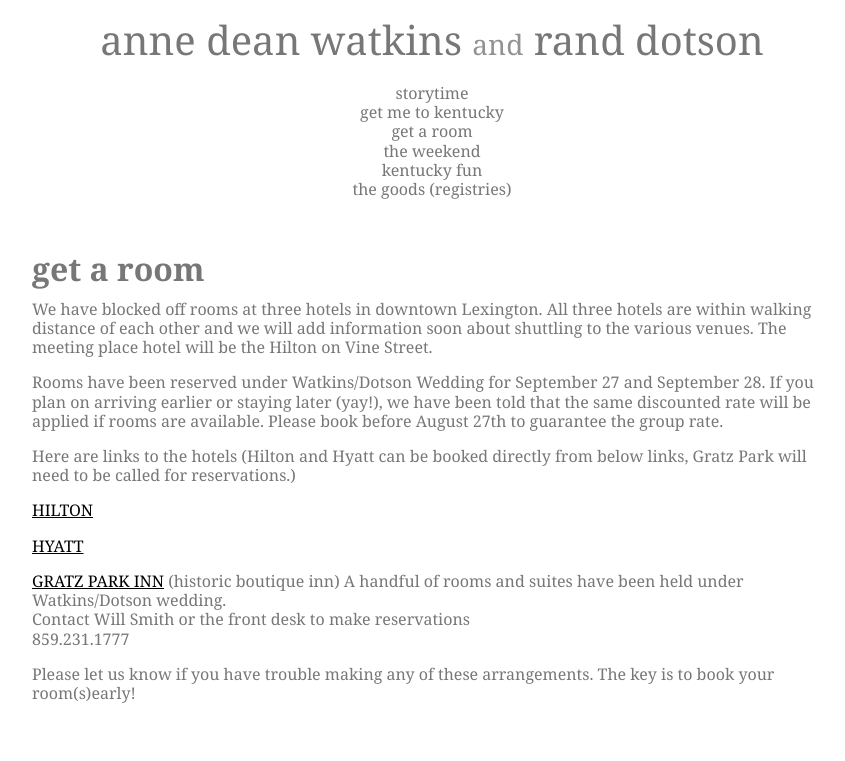
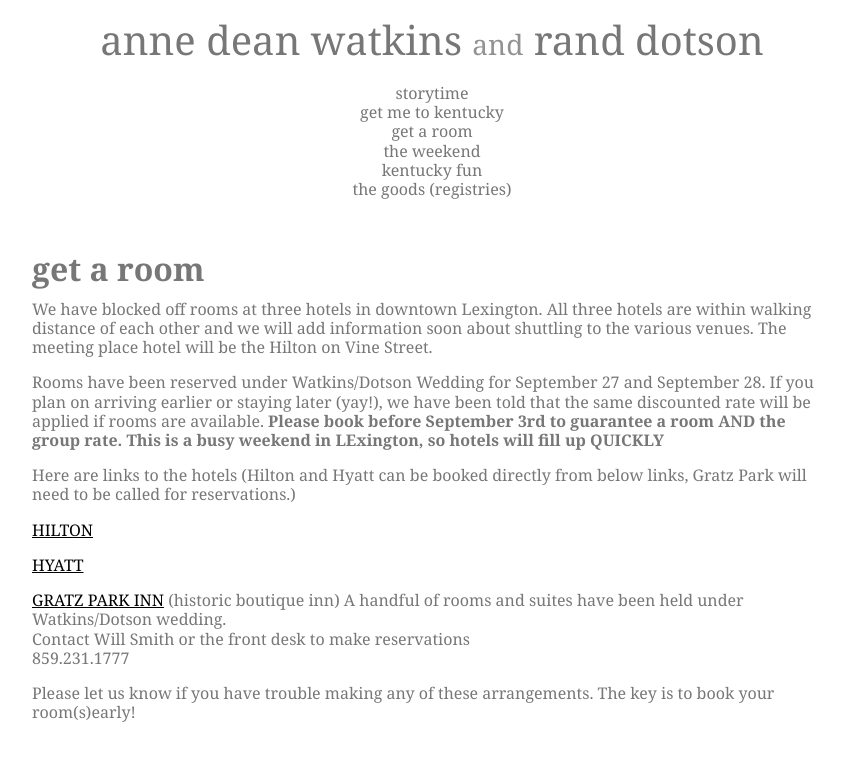
Before and after one commit to nikolaiwarner/annedeanandrand.com, a Jekyll site: the page built from room.md, in a window 1280 px wide. Shown: the top 761 px of the page, without its empty margins (208-1053 px from the left). Built offline with Jekyll 4.4.1, drawn with Linux system fonts in a browser that asks for light colours.

Commit message:
Update room.md

```diff
--- a/room.md
+++ b/room.md
@@ -9,7 +9,7 @@ We have blocked off rooms at three hotels in downtown Lexington. All three hotel
 
 
 Rooms have been reserved under Watkins/Dotson Wedding for September 27 and September 28. If you plan on arriving earlier or staying later (yay!), we have been told that the same discounted rate will be applied if rooms are available.
-Please book before August 27th to guarantee the group rate.
+**Please book before September 3rd to guarantee a room AND the group rate. This is a busy weekend in LExington, so hotels will fill up QUICKLY**
 
 Here are links to the hotels  (Hilton and Hyatt can be booked directly from below links, Gratz Park will need to be called for reservations.)
 
```
